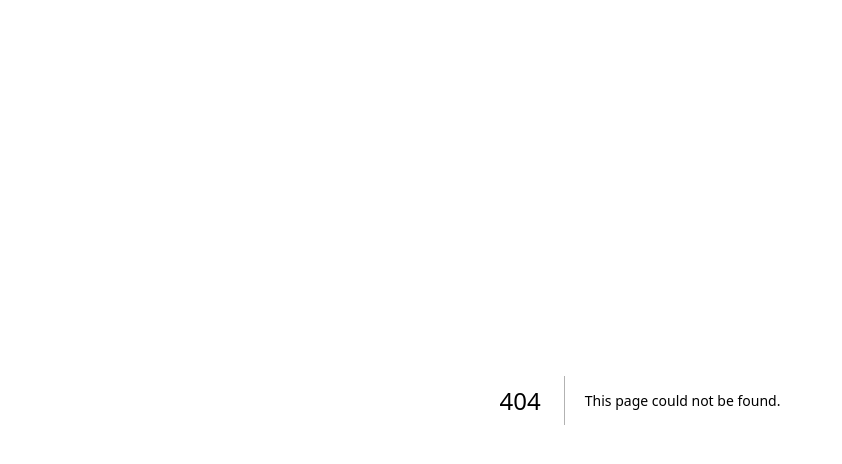
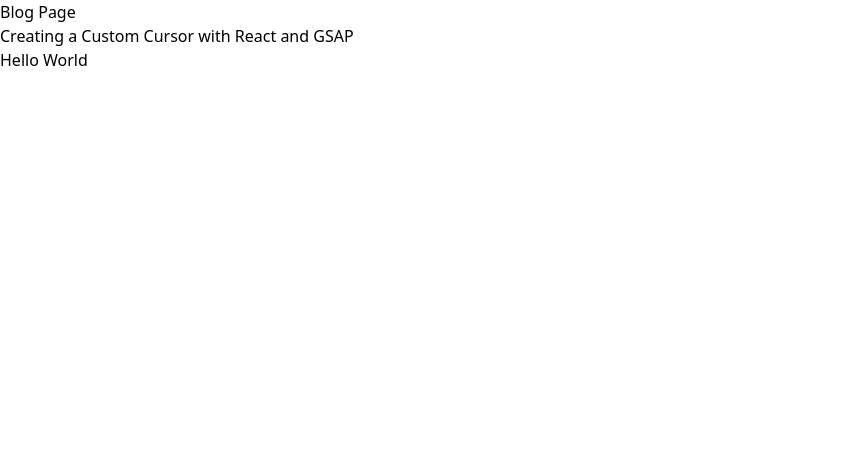
Before and after one commit to SpyGuy0215/website, a Next.js app: page /blog in a window 1280 px wide. Before the commit this address had no page. Shown: the top 464 px of the page, without its empty margins (0-842 px from the left). Built offline with nearby package versions, Linux system fonts and the light colour scheme.

Commit message:
first attempt @ blog homepage

```diff
--- /dev/null
+++ b/app/(posts)/custom-cursor-react-gsap/metadata.json
@@ -0,0 +1,6 @@
+{
+  "title": "Creating a Custom Cursor with React and GSAP",
+  "excerpt": "Ever wondered how to create cool custom cursors for your website? They're simpler than you might think.",
+  "publishDate": "07/06/2024",
+  "author": "Shashank Prasanna"
+}
--- /dev/null
+++ b/app/(posts)/hello-world/metadata.json
@@ -0,0 +1,6 @@
+{
+  "title": "Hello World",
+  "excerpt": "Testing, testing, 1 2 3",
+  "publishDate": "07/05/2024",
+  "author": "Shashank Prasanna"
+}
--- /dev/null
+++ b/app/blog/page.js
@@ -0,0 +1,45 @@
+import {promises as fs} from 'fs';
+import {position} from "@chakra-ui/react";
+
+export default async function Page() {
+    async function getPosts() {
+        const posts = await fs.readdir(process.cwd() + '/app/(posts)')
+        let postData = []
+        posts.map(async post => {
+            const file = await fs.readFile(process.cwd() + '/app/(posts)/' + post + '/metadata.json', 'utf-8')
+            const data = JSON.parse(file);
+            postData.push(data)
+            console.log(postData.length)
+        })
+        console.log(postData)
+        return postData
+    }
+
+    async function mapPosts(){
+        return await getPosts()
+            .then(posts => {
+                return posts.map(post => {
+                    return (
+                        <div key={post.title}>
+                            <h1>{post.title}</h1>
+                            <p>{post.description}</p>
+                        </div>
+                    )
+                })
+
+            })
+    }
+
+    let data = await mapPosts()
+
+    return (
+        <div>
+            <h1>Blog Page</h1>
+            <ul>
+                <li>
+                    <p>{data}</p>
+                </li>
+            </ul>
+        </div>
+    )
+}
```
